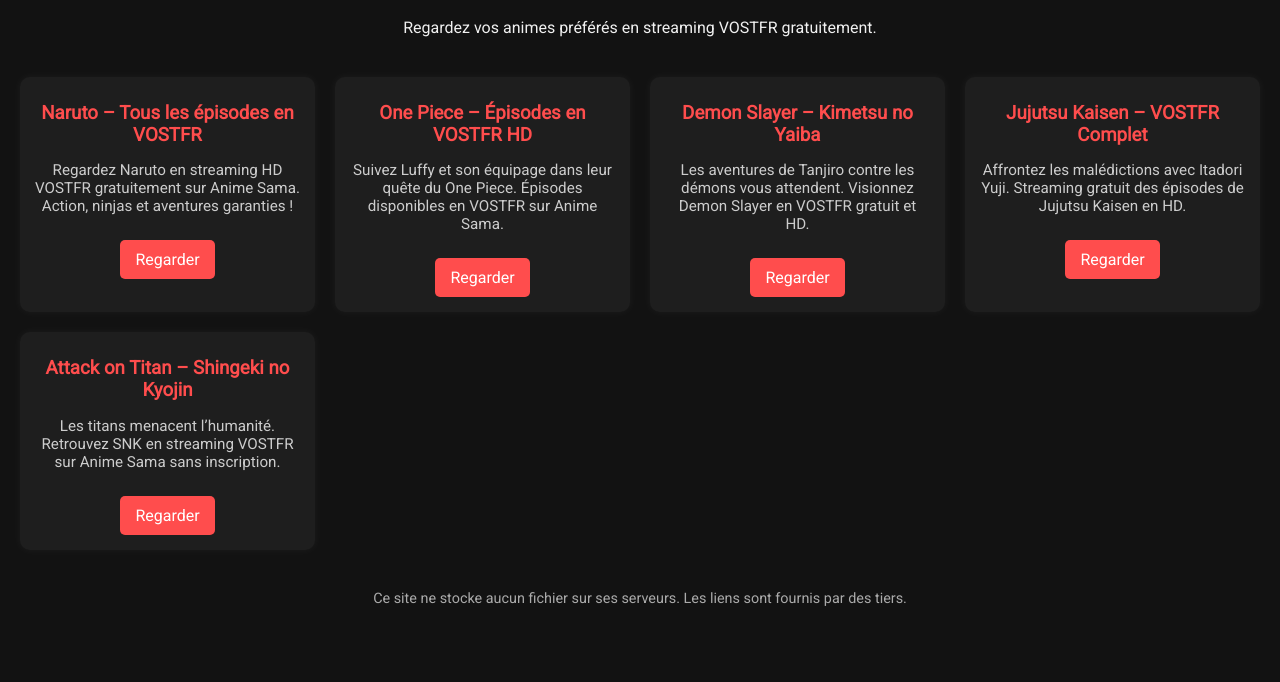
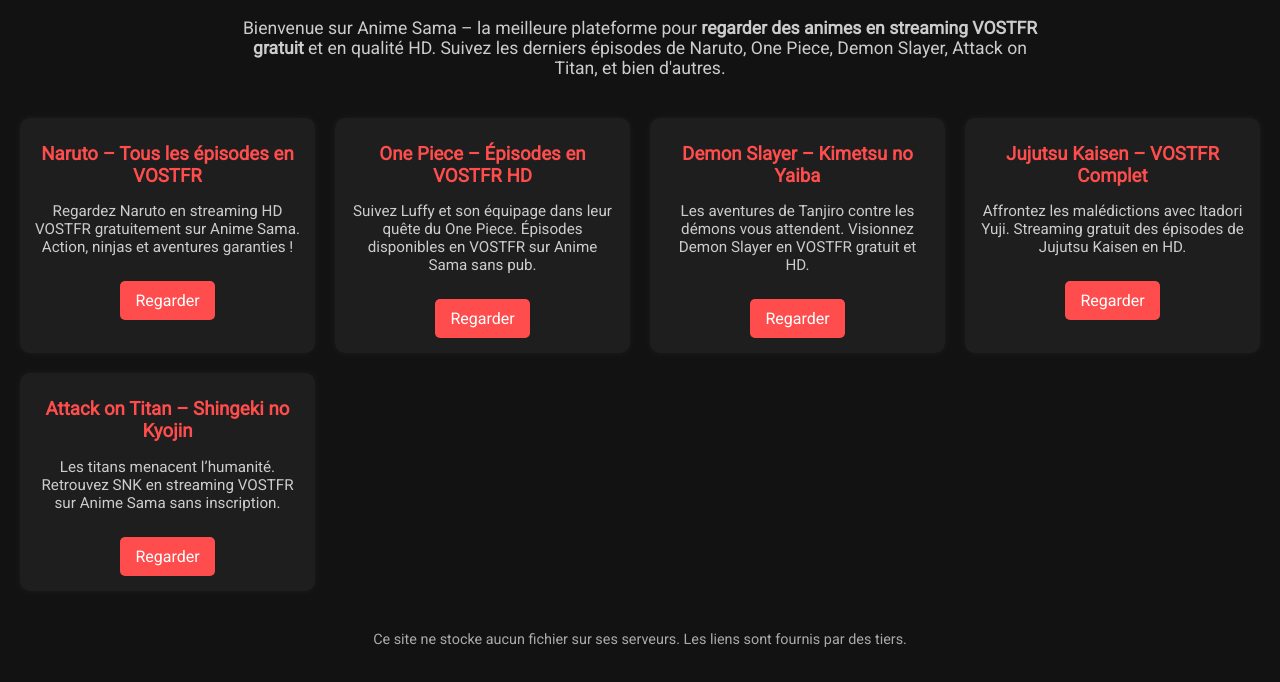
Before and after one commit to anime-sama-fr/anime-sama-fr4, a plain HTML site: page index.html in a window 1280 px wide. Shown: the part 145-827 px from the top of the page. Before the commit the page ends 800 px from the top, so only its background shows below. Drawn offline with Linux system fonts and the light colour scheme.

Commit message:
Update index.html

```diff
--- a/index.html
+++ b/index.html
@@ -4,8 +4,14 @@
   <meta charset="UTF-8" />
   <meta name="viewport" content="width=device-width, initial-scale=1.0" />
   <title>Anime Sama – Regarder Anime VOSTFR HD Gratuit en Streaming</title>
-  <meta name="description" content="Anime Sama vous propose les meilleurs animes en streaming VOSTFR gratuit et HD : Naruto, One Piece, Demon Slayer, Jujutsu Kaisen, et plus." />
-  <meta name="keywords" content="anime sama, streaming anime, anime vostfr, regarder anime, naruto streaming, one piece vostfr, bleach vf, attack on titan vostfr, jujutsu streaming" />
+  <meta name="description" content="Regardez gratuitement vos animes préférés en streaming VOSTFR HD sur Anime Sama : Naruto, One Piece, Demon Slayer, Jujutsu Kaisen et plus." />
+  <meta name="keywords" content="anime sama, streaming anime, anime vostfr, regarder anime, naruto streaming, one piece vostfr, bleach vf, attack on titan vostfr, jujutsu kaisen, anime gratuit" />
+  <meta property="og:title" content="Anime Sama – Streaming Anime VOSTFR Gratuit">
+  <meta property="og:description" content="Regardez Naruto, One Piece, et plus en VOSTFR HD gratuitement sur Anime Sama.">
+  <meta property="og:image" content="https://anime-sama-fr4.pages.dev/logo.png">
+  <meta property="og:url" content="https://anime-sama-fr4.pages.dev/">
+  <meta name="twitter:card" content="summary_large_image">
+  <link rel="preload" href="https://fonts.googleapis.com/css2?family=Roboto&display=swap" as="style">
   <link rel="stylesheet" href="https://fonts.googleapis.com/css2?family=Roboto&display=swap">
   <style>
     body {
@@ -25,6 +31,12 @@
     .logo {
       max-width: 200px;
       margin: 0 auto 20px;
+    }
+    .intro {
+      max-width: 800px;
+      margin: 0 auto 20px;
+      font-size: 1.1em;
+      color: #ccc;
     }
     .anime-list {
       display: grid;
@@ -67,7 +79,9 @@
   <header>
     <img src="/logo.png" alt="Anime Sama Logo - Streaming Anime VOSTFR" class="logo" />
     <h1>Anime Sama</h1>
-    <p>Regardez vos animes préférés en streaming VOSTFR gratuitement.</p>
+    <p class="intro">
+      Bienvenue sur Anime Sama – la meilleure plateforme pour <strong>regarder des animes en streaming VOSTFR gratuit</strong> et en qualité HD. Suivez les derniers épisodes de Naruto, One Piece, Demon Slayer, Attack on Titan, et bien d'autres.
+    </p>
   </header>
 
   <section class="anime-list">
@@ -78,7 +92,7 @@
     </div>
     <div class="anime-card">
       <h3>One Piece – Épisodes en VOSTFR HD</h3>
-      <p>Suivez Luffy et son équipage dans leur quête du One Piece. Épisodes disponibles en VOSTFR sur Anime Sama.</p>
+      <p>Suivez Luffy et son équipage dans leur quête du One Piece. Épisodes disponibles en VOSTFR sur Anime Sama sans pub.</p>
       <a href="https://anime-sama.biz/1521-one-piece.html" target="_blank" rel="nofollow noopener">Regarder</a>
     </div>
     <div class="anime-card">
```
